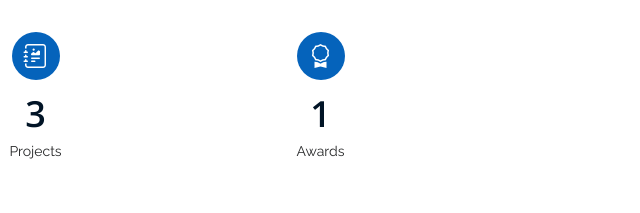
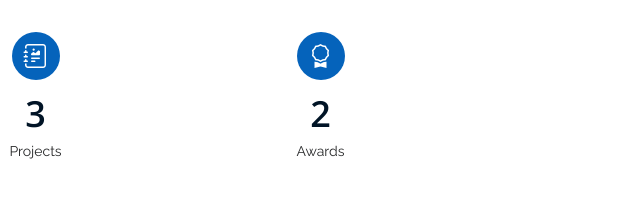
Before and after one commit to patrickeleria4/JohnPatrickEleria-Portfolio-, a plain HTML site: page index.html in a window 1280 px wide. Shown: the part 1593-1806 px from the top of the page, 512-1152 px from the left. Drawn offline with nearby package versions, Linux system fonts and the light colour scheme.

Commit message:
changes minimal in facts

```diff
--- a/index.html
+++ b/index.html
@@ -150,7 +150,7 @@
           <div class="col-lg-3 col-md-6 mt-5 mt-lg-0">
             <div class="count-box">
               <i class="bi bi-award"></i>
-              <span data-purecounter-start="0" data-purecounter-end="1" data-purecounter-duration="1" class="purecounter"></span>
+              <span data-purecounter-start="0" data-purecounter-end="2" data-purecounter-duration="2" class="purecounter"></span>
               <p>Awards</p>
             </div>
           </div>
```
